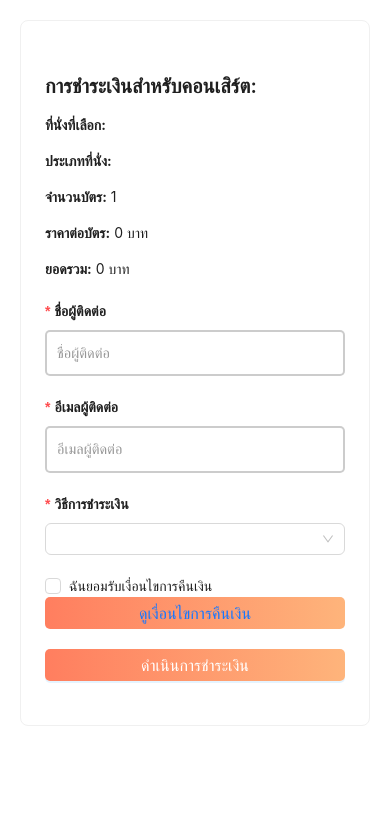
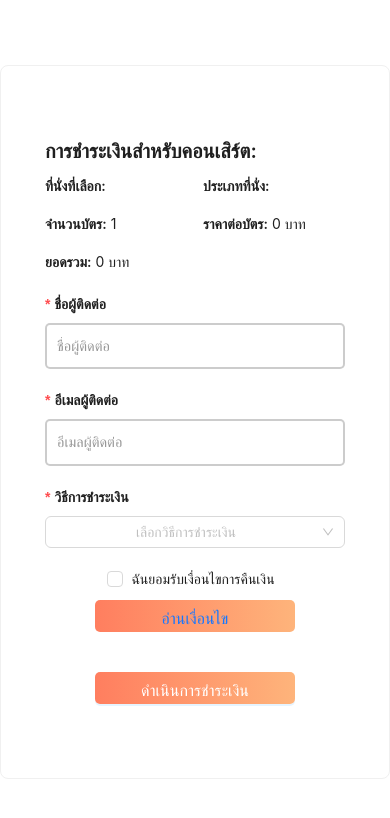
Before and after one commit to SnakeEyes-288/TicketConcert, a React (Create React App) app in the folder frontend/: page /payment in a window 390 px wide. Shown: the top 818 px of the page. Built offline with nearby package versions, Linux system fonts and the light colour scheme.

Commit message:
CSS payment

```diff
--- /dev/null
+++ b/frontend/src/pages/Payment/Payment.css
@@ -0,0 +1,80 @@
+/* จัดให้ Card อยู่ตรงกลาง */
+.centered-container {
+    display: flex;
+    justify-content: center;
+    align-items: center;
+    flex-direction: column;
+    min-height: 100vh; /* ให้แน่ใจว่ากลางแนวตั้ง */
+  }
+
+  .payment-card {
+    max-width: 600px; /* จำกัดความกว้างของ Card */
+    width: 100%;
+    margin: 0 auto;
+    padding: 20px;
+  }
+
+  /* กำหนดขนาดของ modal content เพื่อป้องกันการล้นหน้าจอ */
+  .my-modal-content {
+    max-height: 70vh; /* ให้ความสูงของ modal ไม่เกิน 70% ของหน้าจอ */
+    overflow-y: auto; /* แสดงสกรอลล์บาร์ในแนวตั้งถ้าข้อมูลเกิน */
+  }
+
+  /* กำหนดขนาดของภาพ QR Code เพื่อป้องกันไม่ให้ล้น */
+  .qr-code-image {
+    max-width: 100%; /* ให้ภาพ QR Code ขยายตามความกว้างของ container */
+    height: auto;    /* ให้ความสูงของภาพปรับตามสัดส่วน */
+  }
+
+  /* เพิ่มการจัดการปุ่มให้ไม่ล้นและทำให้แสดงเต็ม */
+  .form-container {
+    display: flex;
+    flex-direction: column;
+    max-width: 600px;
+    margin: 0 auto;
+    padding: 20px; /* เพิ่ม padding เพื่อเพิ่มพื้นที่ */
+  }
+
+  /* จัดการ modal ให้รองรับข้อมูลยาว */
+  .ant-modal-body {
+    max-height: 70vh; /* จำกัดความสูงของ modal */
+    overflow-y: auto; /* ให้สกรอลล์บาร์ในกรณีที่ข้อมูลเกิน */
+  }
+
+  /* Responsive design: ปรับแต่งสำหรับหน้าจอขนาดเล็ก */
+  @media (max-width: 768px) {
+    .ant-btn {
+        width: 100%;
+        max-width: 200px;
+        margin: 20px auto; /* เพิ่ม margin ให้ปุ่มห่างจากขอบล่าง */
+        display: block;
+        text-align: center;
+      }
+
+    .ant-form-item {
+      text-align: center; /* จัดให้อยู่กลางบนหน้าจอขนาดเล็ก */
+    }
+  }
+
+  /* ปุ่มอัปโหลด */
+  .ant-upload.ant-upload-select {
+    width: 100%;
+    max-width: 300px; /* จำกัดความกว้างของปุ่มอัปโหลด */
+    margin: 0 auto;   /* จัดปุ่มให้อยู่กึ่งกลาง */
+  }
+
+  /* ปรับแต่งปุ่ม */
+  .ant-btn {
+    width: 100%;
+    max-width: 200px; /* ปรับขนาดปุ่มไม่ให้ใหญ่เกินไป */
+    margin: 10px auto;   /* จัดปุ่มให้อยู่กลางและเพิ่มช่องว่างระหว่างปุ่ม */
+    display: block;
+    text-align: center;
+  }
+
+  /* จัด footer ของ modal */
+  .ant-modal-footer {
+    display: flex;
+    justify-content: flex-end; /* จัดปุ่มไปที่ด้านขวา */
+    padding: 16px; /* กำหนด padding ของ footer */
+  }
--- a/frontend/src/pages/Payment/index.tsx
+++ b/frontend/src/pages/Payment/index.tsx
@@ -1,5 +1,5 @@
 import React, { useState } from 'react';
-import { Button, Modal, Typography, Form, Input, Select, Card, notification, Upload, Checkbox } from 'antd';
+import { Button, Modal, Typography, Form, Input, Select, Card, notification, Upload, Checkbox, Row, Col } from 'antd';
 import { useLocation } from 'react-router-dom';
 import { PlusOutlined } from '@ant-design/icons';
 import { CreatePayment, CreateTicket, CreateConditionRefun, SendTicketEmail } from '../../services/https';
@@ -8,8 +8,9 @@ import promptpay from 'promptpay-qr';
 import * as qrcode from 'qrcode';
 import { UploadFile } from 'antd';
 import { TicketInterface } from '../../interfaces/ITicket';
+import './Payment.css';
 
-const { Title } = Typography;
+const { Title, Text } = Typography;
 const { Option } = Select;
 
 const Payment: React.FC = () => {
@@ -78,7 +79,7 @@ const Payment: React.FC = () => {
     }
 
     const conditionRefunData = {
-      AcceptedTerms: isConditionAccepted, // ส่งค่า isConditionAccepted กลับไปฐานข้อมูล
+      AcceptedTerms: isConditionAccepted,
       Description: conditionText,
     };
 
@@ -111,13 +112,12 @@ const Payment: React.FC = () => {
 
         await Promise.all(ticketDataArray.map((ticketData: TicketInterface) => CreateTicket(ticketData)));
 
-        // สร้าง QR Code สำหรับการส่งอีเมล
         const qrCodeDataUrl = await qrcode.toDataURL(promptpay("1459901028579", { amount }));
         setQrCodeUrl(qrCodeDataUrl);
 
         const emailSent = await SendTicketEmail({
           memberID: typeof memberID === 'number' ? memberID : Number(memberID),
-          To : form.getFieldValue('contactEmail'),
+          To: form.getFieldValue('contactEmail'),
           concertName: "Test",
           qrCode: qrCodeDataUrl,
           seats: selectedSeats,
@@ -135,7 +135,6 @@ const Payment: React.FC = () => {
             description: 'ไม่สามารถส่งข้อมูลตั๋วไปยังอีเมลได้',
           });
         }
-
       } else {
         notification.error({
           message: 'เกิดข้อผิดพลาด',
@@ -167,35 +166,49 @@ const Payment: React.FC = () => {
 
   const handlePayment = async (values: any) => {
     const id = "1459901028579";
-    if (amount > 0) {
+    if (amount > 0 && paymentMethod === "PromptPay") {
       const payload = promptpay(id, { amount });
       const qrCodeDataUrl = await qrcode.toDataURL(payload);
       setQrCodeUrl(qrCodeDataUrl);
+      setIsModalVisible(true);
+    } else if (amount > 0 && paymentMethod === "BankTransfer") {
       setIsModalVisible(true);
     }
   };
 
   return (
-    <div style={{ margin: '20px' }}>
-      <Card>
+    <div className="centered-container">
+      <Card className="payment-card">
         <Title level={4}>การชำระเงินสำหรับคอนเสิร์ต: {selectedConcert}</Title>
-        <p><strong>ที่นั่งที่เลือก:</strong> {selectedSeats.join(', ')}</p>
-        <p><strong>ประเภทที่นั่ง:</strong> {selectedSeatType}</p>
-        <p><strong>จำนวนบัตร:</strong> {ticketQuantity}</p>
-        <p><strong>ราคาต่อบัตร:</strong> {ticketPrice} บาท</p>
-        <p><strong>ยอดรวม:</strong> {amount} บาท</p>
+        <Row gutter={[16, 16]}>
+          <Col span={12}>
+            <Text strong>ที่นั่งที่เลือก:</Text> {selectedSeats.join(', ')}
+          </Col>
+          <Col span={12}>
+            <Text strong>ประเภทที่นั่ง:</Text> {selectedSeatType}
+          </Col>
+          <Col span={12}>
+            <Text strong>จำนวนบัตร:</Text> {ticketQuantity}
+          </Col>
+          <Col span={12}>
+            <Text strong>ราคาต่อบัตร:</Text> {ticketPrice} บาท
+          </Col>
+          <Col span={12}>
+            <Text strong>ยอดรวม:</Text> {amount} บาท
+          </Col>
+        </Row>
 
         <Form form={form} layout="vertical" onFinish={handlePayment} style={{ marginTop: '20px' }}>
           <Form.Item label="ชื่อผู้ติดต่อ" name="contactName" rules={[{ required: true, message: 'กรุณากรอกชื่อผู้ติดต่อ' }]}>
             <Input placeholder="ชื่อผู้ติดต่อ" />
           </Form.Item>
           <Form.Item label="อีเมลผู้ติดต่อ" name="contactEmail" rules={[{ required: true, message: 'กรุณากรอกอีเมลผู้ติดต่อ' }]}>
-            <Input placeholder="อีเมลผู้ติดต่อ" />
+            <Input type="email" placeholder="อีเมลผู้ติดต่อ" />
           </Form.Item>
           <Form.Item label="วิธีการชำระเงิน" name="paymentMethod" rules={[{ required: true, message: 'กรุณาเลือกวิธีการชำระเงิน' }]}>
-            <Select onChange={setPaymentMethod}>
+            <Select placeholder="เลือกวิธีการชำระเงิน" onChange={(value) => setPaymentMethod(value)}>
               <Option value="PromptPay">PromptPay</Option>
-              <Option value="CreditCard">บัตรเครดิต</Option>
+              <Option value="โอนชำระผ่านธนาคาร">โอนชำระผ่านธนาคาร</Option>
             </Select>
           </Form.Item>
 
@@ -203,44 +216,88 @@ const Payment: React.FC = () => {
             <Checkbox checked={isConditionAccepted} onChange={(e) => setIsConditionAccepted(e.target.checked)}>
               ฉันยอมรับเงื่อนไขการคืนเงิน
             </Checkbox>
-            <Button type="link" onClick={() => setIsConditionModalVisible(true)}>
-              ดูเงื่อนไขการคืนเงิน
-            </Button>
+            <Button type="link" onClick={() => setIsConditionModalVisible(true)}>อ่านเงื่อนไข</Button>
           </Form.Item>
 
-          {/* ลบการบังคับให้ยอมรับเงื่อนไขในการชำระเงิน */}
           <Form.Item>
-            <Button type="primary" htmlType="submit" disabled={loading}>
+            <Button type="primary" htmlType="submit" block loading={loading}>
               ดำเนินการชำระเงิน
             </Button>
           </Form.Item>
         </Form>
+      </Card>
 
-        <Modal visible={isModalVisible} onCancel={() => setIsModalVisible(false)} footer={null}>
-          <Title level={5}>QR Code สำหรับชำระเงิน</Title>
-          {qrCodeUrl && <img src={qrCodeUrl} alt="QR Code" />}
+      <Modal
+        visible={isModalVisible}
+        onCancel={() => setIsModalVisible(false)}
+        footer={null}
+      >
+        {paymentMethod === 'PromptPay' && (
+          <div style={{ textAlign: 'center' }}>
+            <Title level={4}>ชำระเงินด้วย PromptPay</Title>
+            {qrCodeUrl && <img src={qrCodeUrl} alt="PromptPay QR Code" />}
             <Upload
+              listType="picture-card"
               fileList={fileList}
+              onChange={onChange}
               beforeUpload={beforeUpload}
-            onChange={onChange}
-            maxCount={1}
+              accept=".jpg,.jpeg,.png"
             >
-            <Button icon={<PlusOutlined />}>อัปโหลดสลิปการโอนเงิน</Button>
+              {fileList.length < 1 && (
+                <div>
+                  <PlusOutlined />
+                  <div style={{ marginTop: 8 }}>อัปโหลดสลิป</div>
+                </div>
+              )}
             </Upload>
-          <Button type="primary" onClick={handleUploadSlip} loading={loading}>
+            <Button type="primary" onClick={handleUploadSlip} loading={loading} block>
               ยืนยันการชำระเงิน
             </Button>
+          </div>
+        )}
+
+        {paymentMethod === 'BankTransfer' && (
+          <div style={{ textAlign: 'center' }}>
+            <Title level={4}>ชำระเงินด้วยการโอนผ่านธนาคาร</Title>
+            <Text> รายละเอียดบัญชีธนาคาร</Text><br />
+            <Text> ชื่อบัญชี : นายวิชิตชัย เพ็งพารา</Text><br />
+            <Text> หมายเลขบัญชี : 429-0-64278-0</Text><br />
+            <Text> ธนาคาร : กรุงไทย</Text>
+            <Upload
+              listType="picture-card"
+              fileList={fileList}
+              onChange={onChange}
+              beforeUpload={beforeUpload}
+              accept=".jpg,.jpeg,.png"
+            >
+              {fileList.length < 1 && (
+                <div>
+                  <PlusOutlined />
+                  <div style={{ marginTop: 8 }}>อัปโหลดสลิป</div>
+                </div>
+              )}
+            </Upload>
+            <Button type="primary" onClick={handleUploadSlip} loading={loading} block>
+              ยืนยันการชำระเงิน
+            </Button>
+          </div>
+        )}
       </Modal>
 
-        <Modal visible={isConditionModalVisible} onCancel={() => setIsConditionModalVisible(false)} footer={null}>
-          <Title level={5}>เงื่อนไขการคืนเงิน</Title>
-          <p>{conditionText}</p>
+      <Modal
+        visible={isConditionModalVisible}
+        onCancel={() => setIsConditionModalVisible(false)}
+        footer={null}
+      >
+        <Title level={4}>เงื่อนไขการคืนเงิน</Title>
+        <Text>{conditionText}</Text>
       </Modal>
-      </Card>
     </div>
   );
 };
 
-const calculateAmount = (price: number, quantity: number): number => price * quantity;
+const calculateAmount = (ticketPrice: number, ticketQuantity: number) => {
+  return ticketPrice * ticketQuantity;
+};
 
 export default Payment;
```
Lines whose indentation alone changed are shown as unchanged.
